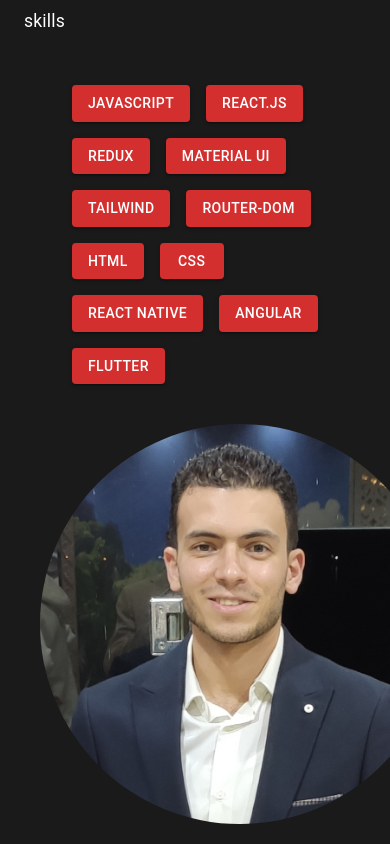
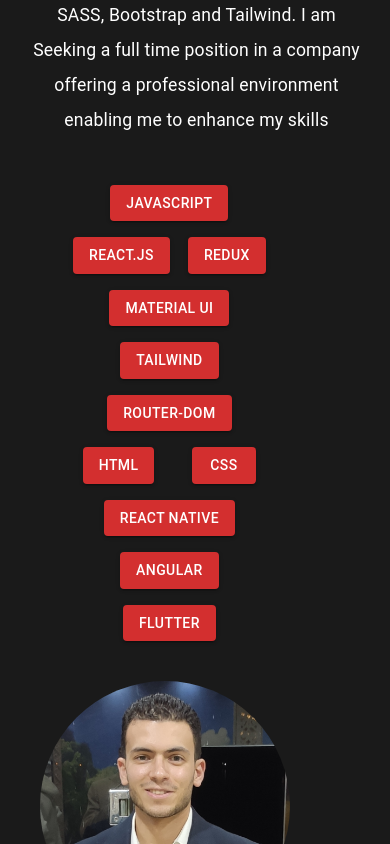
Before and after one commit to mohamedsaleh181/Portfolio, a React (Create React App) app: page / in a window 390 px wide. Shown: the part 1340-2184 px from the top of the page. Built offline with nearby package versions, Linux system fonts and the light colour scheme; a web font is replaced by a local one.

Commit message:
responsive

```diff
--- a/src/components/AboutSection.jsx
+++ b/src/components/AboutSection.jsx
@@ -38,8 +38,8 @@
               }}
             />
           </Stack>
-      <Grid container>
-        <Grid item md={7}>
+      <Grid container sx={{justifyContent:'center'}}>
+        <Grid item md={7} sx={{justifyContent:'center',alignItems:'center',textAlign:{xs:'center',md:'left'}}}>
           {/* <Container> */}
 
           <Typography
@@ -61,7 +61,7 @@
           >
            {
              info.skills.map((skill,i)=>{
-             return <Grid item key={i}>
+             return <Grid item key={i} sx={{margin: 'auto',justifyContent:'center',alignItems:'center',textAlign:{xs:'center',md:'left'} }}>
               <Button variant="contained" color="error">
                 {skill}
               </Button>
@@ -71,8 +71,8 @@
           </Grid>
           {/* </Container> */}
         </Grid>
-        <Grid item xs={5} >
-      <Avatar alt="Cindy Baker" align='top' src={image} sx={{ width: 400, height: 400,mx:'1rem' }}/>
+        <Grid item xs={12} sm={5}  >
+      <Avatar alt="Cindy Baker" align='top' src={image} sx={{ width: {xs:250, sm:400}, height: {xs:250, sm:400},mx:'1rem' }}/>
         </Grid>
       </Grid>
     </Box>
--- a/src/components/Footer.jsx
+++ b/src/components/Footer.jsx
@@ -1,7 +1,12 @@
 import React from 'react'
+import GitHubIcon from '@mui/icons-material/GitHub';
+import LinkedInIcon from '@mui/icons-material/LinkedIn';
 import {
-    Divider, Typography,
+    Divider, IconButton, Typography,
   } from "@mui/material";
+import { info } from "./myData";
+
+
 function Footer() {
   return (
       <>
@@ -13,9 +18,15 @@
         height: "1px",
       }}
       />
-      <Typography variant='body1' >
+      <Typography variant='body1' display="inline-block"  >
       © 2022 Mohamed Saleh
       </Typography>
+      <IconButton href={info.github} target='_blank'>
+          <GitHubIcon sx={{color: 'white'}}/>
+      </IconButton>
+      <IconButton href={info.linkedin} target='_blank'>
+          <LinkedInIcon sx={{color: 'white'}}/>
+      </IconButton>
       </>
   )
 }
--- a/src/components/Projects.jsx
+++ b/src/components/Projects.jsx
@@ -42,11 +42,11 @@
     />
   </Stack>
 
-      <Grid mx='auto' container rowSpacing={6} columnSpacing={{ xs: 1, sm: 2, md: 3 }}>
+      <Grid container rowSpacing={6} columnSpacing={{ xs: 1, sm: 2, md: 3 }}>
        {
            projects.map((project,i)=>{
-            return <Grid item key={i} xs={12} sm={6} md={4}>
-            <Card sx={{ maxWidth: 345 , height: 330, backgroundColor:'#141421', color:'white'}}>
+            return <Grid item key={i} xs={12} sm={6} md={4} sx={{justifyContent:'center',alignItems:'center', display:'flex'}}>
+            <Card sx={{width: 345 , height: 330, backgroundColor:'#141421', color:'white', }}>
               <CardActionArea>
                 <CardMedia
                   component="img"
--- a/src/components/myData.js
+++ b/src/components/myData.js
@@ -31,7 +31,7 @@
     "Flutter",
   ],
   github: "https://github.com/mohamedsaleh181",
-	linkedin: "linkedin.com/in/mohamed-saleh-774b0b10a",
+	linkedin: "https://linkedin.com/in/mohamed-saleh-774b0b10a",
 };
 
 
```
